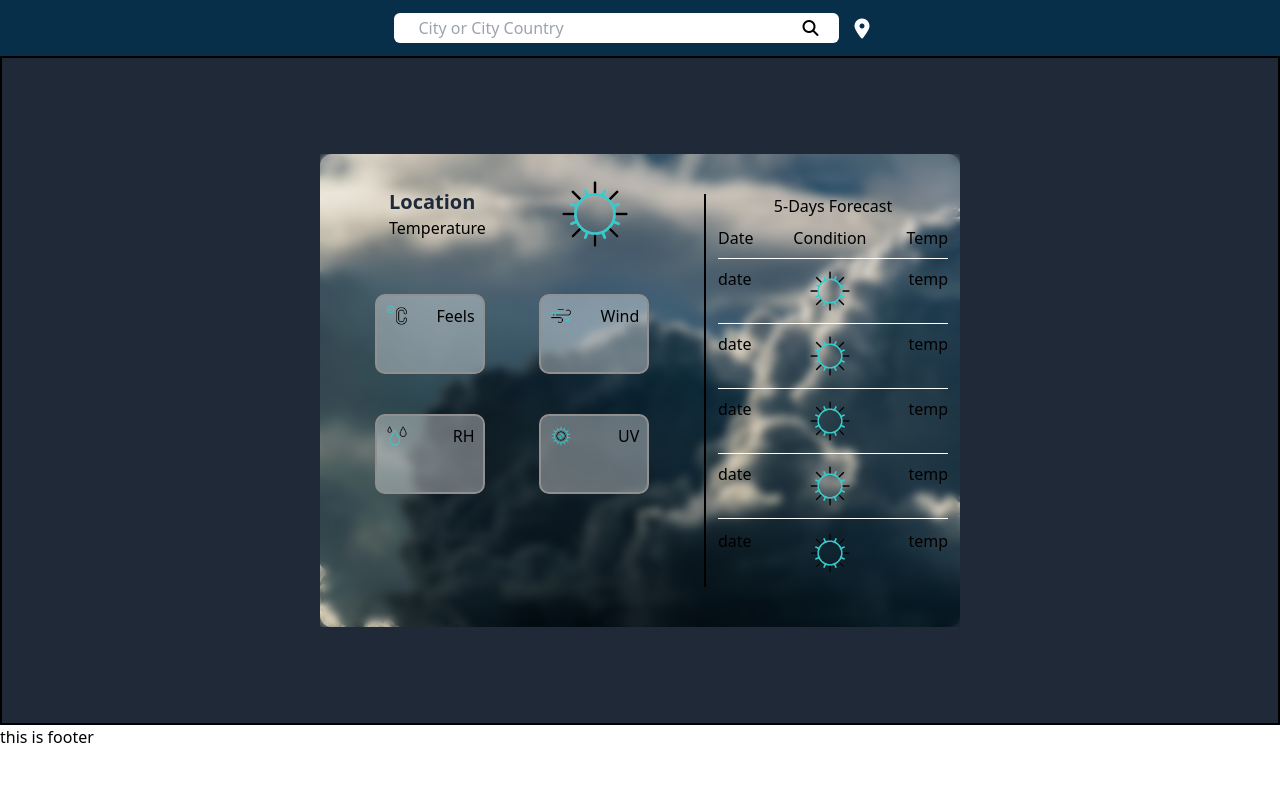
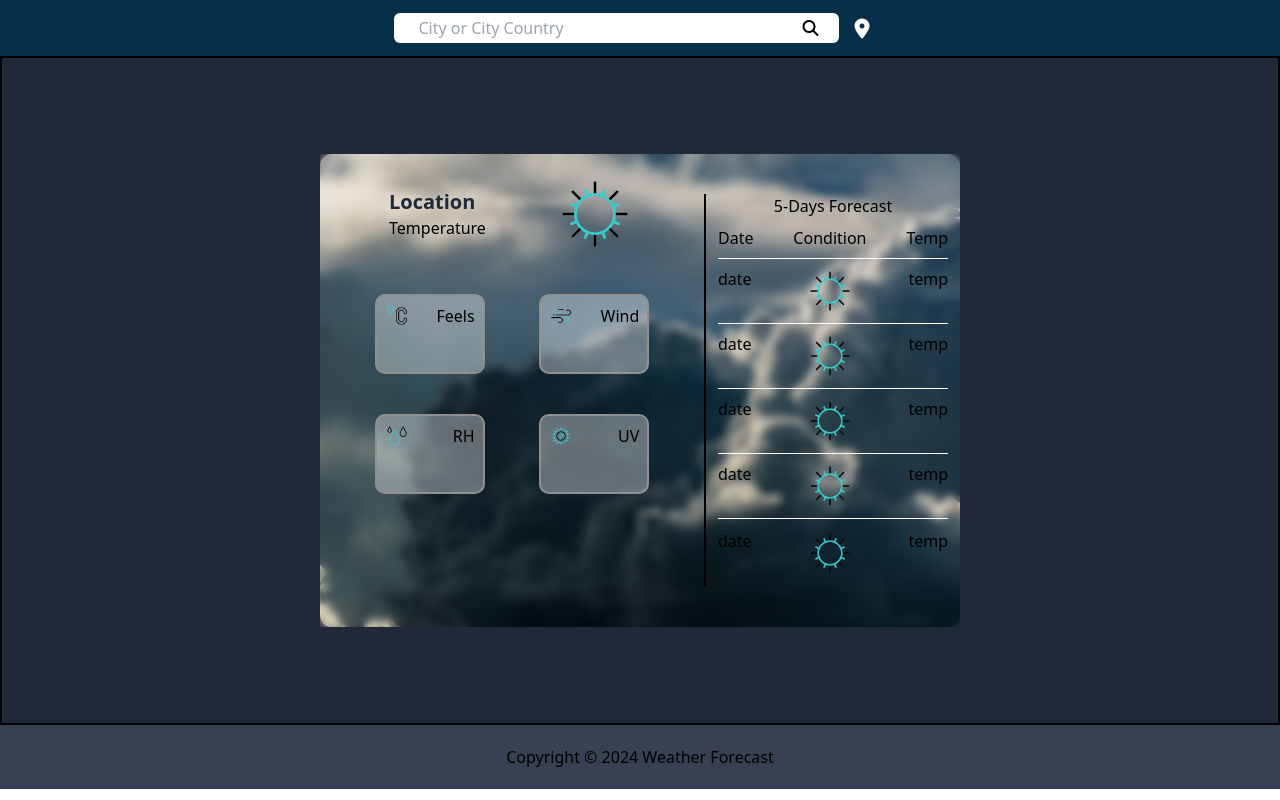
Before and after one commit to R0shanSingh/Weather-Forecast-Website, a website: page src/index.html in a window 1280 px wide. Drawn offline with Linux system fonts and the light colour scheme.

Commit message:
Added Footer

```diff
--- a/src/index.html
+++ b/src/index.html
@@ -5,7 +5,7 @@
     <meta name="viewport" content="width=device-width, initial-scale=1.0">
     <link rel="stylesheet" href="https://cdnjs.cloudflare.com/ajax/libs/font-awesome/6.6.0/css/all.min.css" integrity="sha512-Kc323vGBEqzTmouAECnVceyQqyqdsSiqLQISBL29aUW4U/M7pSPA/gEUZQqv1cwx4OnYxTxve5UMg5GT6L4JJg==" crossorigin="anonymous" referrerpolicy="no-referrer" />
     <link rel="stylesheet" href="./css/style.css">
-    <title>Document</title>
+    <title>Weather Forecast</title>
 </head>
 <body>
     <header class="h-14 bg-sky-950 text-white flex justify-center items-center">
@@ -114,7 +114,9 @@
             </section>
         </section>
     </main>
-    <footer >this is footer</footer>
+    <footer class="bg-gray-700 h-16 flex justify-center items-center">
+        <p class=""> Copyright &copy; 2024 Weather Forecast</p>
+    </footer>
 
     <script src="./js/script.js"></script>
 </body>
--- a/src/js/script.js
+++ b/src/js/script.js
@@ -19,7 +19,7 @@ function currentLocationForecast(){
         document.getElementById("main").style.display = "block";
         document.getElementById("default").style.display = "none";
     } else {
-        console.error('Geolocation is not supported by this browser.');
+        alert('Geolocation is not supported by this browser.');
         document.getElementById("main").style.display = "none";
         document.getElementById("default").style.display = "block";
     }
@@ -33,7 +33,7 @@ function currentLocationForecast(){
     }
 
     function error() {
-        console.error('Unable to retrieve your location');
+        alert('Unable to retrieve your location');
         document.getElementById("main").style.display = "none";
         document.getElementById("default").style.display = "block";
     }
```
Also changed, not shown: src/css/style.css.
